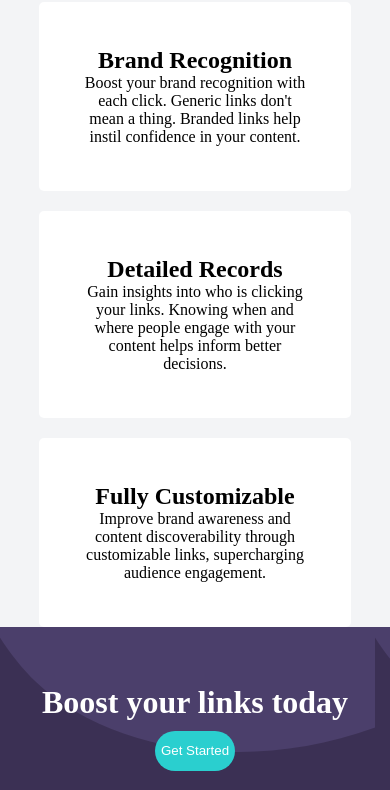
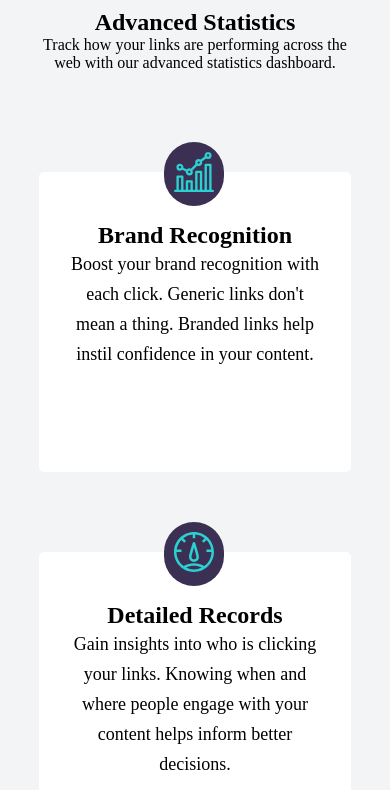
Before and after one commit to Captressketh001/url_shortner, a plain HTML site: page index.html in a window 390 px wide. Shown: the part 744-1534 px from the top of the page. Drawn offline with Linux system fonts and the light colour scheme.

Commit message:
libk recognition

```diff
--- a/index.html
+++ b/index.html
@@ -45,35 +45,33 @@
       <input type="url" name="" id="" placeholder="Shorten a link here...">
       <input type="submit" value="Shorten It!">
     </section>
-    <div class="link_performance">
+    <section class="link">
       <div>
-        <div class="feature-header">
+        <div class="link-header">
           <h2>Advanced Statistics</h2>
           <p>Track how your links are performing across the web with our
             advanced statistics dashboard.</p>
         </div>
-        <div class="feature-body">
-          <div class="feature-items">
-            <!-- <img src="images/icon-brand-recognition.svg" alt=""> -->
+        <span></span>
+        <div class="link-body">
+          <div class="link-items brand">
             <h2>Brand Recognition</h2>
             <p>Boost your brand recognition with each click. Generic links don't
               mean a thing. Branded links help instil confidence in your content.</p>
           </div>
-          <div class="feature-items">
-            <!-- <img src="images/icon-detailed-records.svg" alt=""> -->
+          <div class="link-items detailed">
             <h2>Detailed Records</h2>
             <p>Gain insights into who is clicking your links. Knowing when and where
               people engage with your content helps inform better decisions.</p>
           </div>
-          <div class="feature-items">
-            <!-- <img src="images/icon-fully-customizable.svg" alt=""> -->
+          <div class="link-items customizable">
             <h2>Fully Customizable</h2>
             <p>Improve brand awareness and content discoverability through customizable
               links, supercharging audience engagement.</p>
           </div>
         </div>
       </div>
-    </div>
+    </section>
     <div class="call-to-action">
       <h1>Boost your links today</h1>
       <button>Get Started</button>
--- a/style.css
+++ b/style.css
@@ -1,6 +1,8 @@
+/* @import url('https://fonts.googleapis.com/css2?family=Poppins&display=swap'); */
 *{
     box-sizing: border-box;
     margin: 0 auto;
+    /* font-family: 'Poppins', sans-serif; */
 }
 ul{
     list-style: none;
@@ -65,7 +67,7 @@ ul{
     width: 80%;
     align-items: center;
     gap: 30px;
-
+    margin-bottom: 60px;
 }
 .features div img{
     width: 100%;
@@ -93,6 +95,8 @@ ul{
         width: 40%;
     }
 }
+
+
 .shorten{
     margin-top: 50px;
     width: 80%;
@@ -135,64 +139,112 @@ ul{
         margin-top: 10%;
     }
 }
-.link_performance{
+.link{
     background: hsl(220, 16%, 96%);
-    min-height: 600px;
+    height: 800px;
     display: flex;
+    /* flex-wrap: wrap; */
     justify-content: center;
     align-items: center;
-
+    width: 100%;
 }
-.link_performance > div{
+.link > div{
     width: 80%;
     min-height: 400px;
     display: flex;
     flex-direction: column;
     justify-content: space-between;
+    gap: 80px;
+    /* align-content: space-between; */
 }
-.feature-items{
-    padding: 45px;
+.link-items{
+    padding: 50px 30px;
     background: #fff;
     border-radius: 5px;
+    height: 300px;
 }
-.feature-items img{
+.link-items p{
+    font-size: 18px;
+    line-height: 30px;
+}
+.link-body{
+    display: flex;
+    justify-content: space-between;
+    gap: 30px;
+    height: 370px;
+    position: relative;
+}
+.link-header {
+    text-align: center;
+}
+.link-header p{
+    width: 65%;
+}
+.brand::before{
+    content:url(./images/icon-brand-recognition.svg);
+    margin-top: -80px;
     position: absolute;
-    top: -85px;
-    left: -25px;
     padding: 10px;
     border-radius: 34px;
     background: hsl(257, 27%, 26%)
 }
-.feature-body{
-    display: grid;
-    grid-template-columns: 1fr 1fr 1fr;
-    grid-gap: 20px;
-    height: auto;
-    /* padding: 30px; */
+
+.detailed{
+    align-self: center;
 }
-/* .feature-header p{
-    width: 47%;
-} */
-.feature-header{
-    text-align: center;
+.customizable{
+    align-self: flex-end;
+}
+.detailed::before{
+    content: url(./images/icon-detailed-records.svg);
+    margin-top: -80px;
+    position: absolute;
+    padding: 10px;
+    border-radius: 34px;
+    background: hsl(257, 27%, 26%);
+}
+.customizable::before{
+    content: url(./images/icon-fully-customizable.svg);
+    margin-top: -80px;
+    position: absolute;
+    padding: 10px;
+    border-radius: 34px;
+    background: hsl(257, 27%, 26%)
+}
+span{
+    width: 80%;
+    height: 10px;
+    background: hsl(180, 66%, 49%);
+    position: absolute;
+    margin-top: 257px;
 }
 @media screen and (max-width:768px){
-    .feature-items{
-        text-align: center;
-    }
-    .feature-body{
-        grid-template-columns: 1fr;
+    .link{
+        padding-bottom: 30px;
         height: auto;
     }
-    .features > div{
+    .link-body{
+        flex-direction: column;
+        gap: 80px;
+        height: auto;
+    }
+    .link > div{
         text-align: center;
+        gap: 40px;
     }
-    /* .feature-items{
-        padding: 0;
-    } */
-    .feature-header p{
+    .link-header{
+        margin: 60px 0;
+    }
+    .link-header p{
         width: auto;
     }
+    .detailed, .customizable{
+        align-self: auto;
+    }
+    .brand::before, .detailed::before, .customizable::before{
+        margin-left: -31px;
+    }
+
 }
 .call-to-action{
     width: 100%;
@@ -220,6 +272,9 @@ ul{
     height: 40px;
     border-radius: 20px;
     border-style: none;
+}
+h2{
+    font-weight: 700;
 }
 footer{
     background: hsl(260, 8%, 14%);
```
